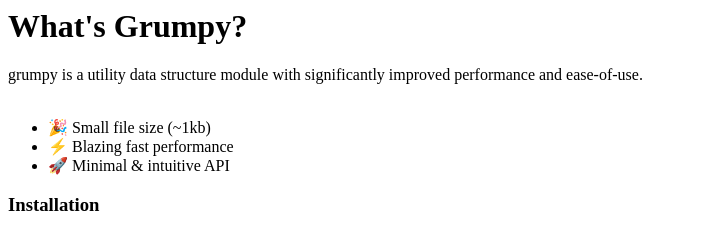
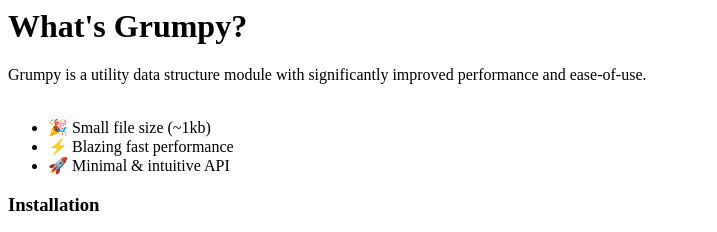
Before and after one commit to aidenybai/grumpy, a plain HTML site: page docs/content/home.html in a window 1280 px wide. Shown: the top 232 px of the page, 0-717 px from the left. Drawn offline with Linux system fonts and the light colour scheme.

Commit message:
Update home.html

```diff
--- a/docs/content/home.html
+++ b/docs/content/home.html
@@ -58,7 +58,7 @@
             <div class="col span-2">
                 <h1 class="no-space-top">What's Grumpy?</h1>
 
-                grumpy is a utility data structure module with significantly improved performance and ease-of-use.
+                Grumpy is a utility data structure module with significantly improved performance and ease-of-use.
                 <br /><br />
                 <ul>
                     <li>🎉 Small file size (~1kb)</li>
```
